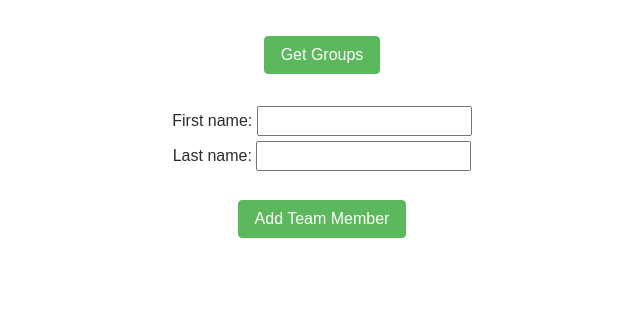
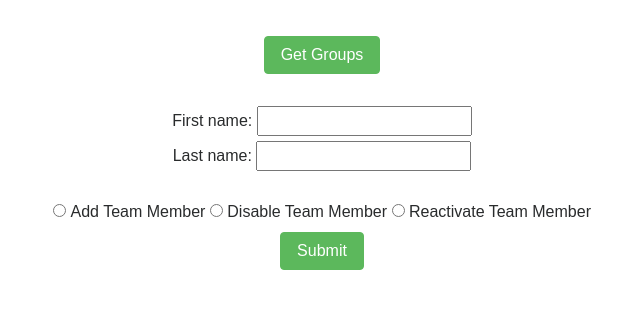
Before and after one commit to a-staab/Family_Friday, a Flask app: page / in a window 1280 px wide. Shown: the part 256-565 px from the top of the page, without its empty margins (318-958 px from the left). Run offline with Flask 2, Linux system fonts and the light colour scheme; some libraries are stand-ins or nearby versions.

Commit message:
Added, debugged functionality for temporarily removing teammates from the assignee pool.

```diff
--- a/model.py
+++ b/model.py
@@ -11,6 +11,7 @@ class Employee(db.Model):
     staff_id = db.Column(db.Integer, primary_key=True, autoincrement=True)
     first_name = db.Column(db.Unicode(30), nullable=False)
     last_name = db.Column(db.Unicode(30), nullable=False)
+    is_active = db.Column(db.Boolean, unique=False, default=True)
 
 
 def connect_to_db(app, db_uri='postgresql:///staff_directory'):
--- a/server.py
+++ b/server.py
@@ -22,9 +22,21 @@ def add_teammate_to_db():
 
     first_name = request.form.get("first-name")
     last_name = request.form.get("last-name")
-    new_teammate = Employee(first_name=first_name,
-                            last_name=last_name)
-    db.session.add(new_teammate)
+    action = request.form.get("action")
+
+    if action == 'add':
+        new_teammate = Employee(first_name=first_name,
+                                last_name=last_name)
+        db.session.add(new_teammate)
+
+    elif action == 'disable':
+        teammate_to_disable = Employee.query.filter(Employee.first_name == first_name, Employee.last_name == last_name).one()
+        teammate_to_disable.is_active = False
+
+    elif action == 'reactivate':
+        teammate_to_reactivate = Employee.query.filter(Employee.first_name == first_name, Employee.last_name == last_name).one()
+        teammate_to_reactivate.is_active = True
+
     db.session.commit()
 
     return redirect("/")
@@ -95,7 +107,7 @@ def get_all_tables():
     people each."""
 
     all_tables = []
-    teammates = set(Employee.query.all())
+    teammates = set(Employee.query.filter(Employee.is_active == 'True').all())
 
     for num_assignees, num_tables in get_table_sizes(teammates):
         teammates = make_tables(num_assignees,
--- a/templates/main.html
+++ b/templates/main.html
@@ -28,13 +28,20 @@
             <input type="text" name="first-name" id="first-name"><br>
             <label for="last-name">Last name: </label>
             <input type="text" name="last-name" id="last-name"><br><br>
-            <input type="submit" value="Add Team Member" class="btn btn-success">
+            <input type="radio" name="action" value="add" id="add">
+            <label for="add">Add Team Member</label>
+            <input type="radio" name="action" value="disable" id="disable">
+            <label for="disable">Disable Team Member</label>
+            <input type="radio" name="action" value="reactivate" id="reactivate">
+            <label for="reactivate">Reactivate Team Member</label><br>
+            <input type="submit" value="Submit" class="btn btn-success">
         </form>
     </div>
     <script>
         function showGroups(result) {
             var groups = JSON.parse(result);
             for (var i=0; i < groups.length; i++) {
+                console.log(i);
                 $('#groups').append("<div>" + groups[i].join(", ") + "</div>");
                 $('#groups').append("<br>")
                 }
```
